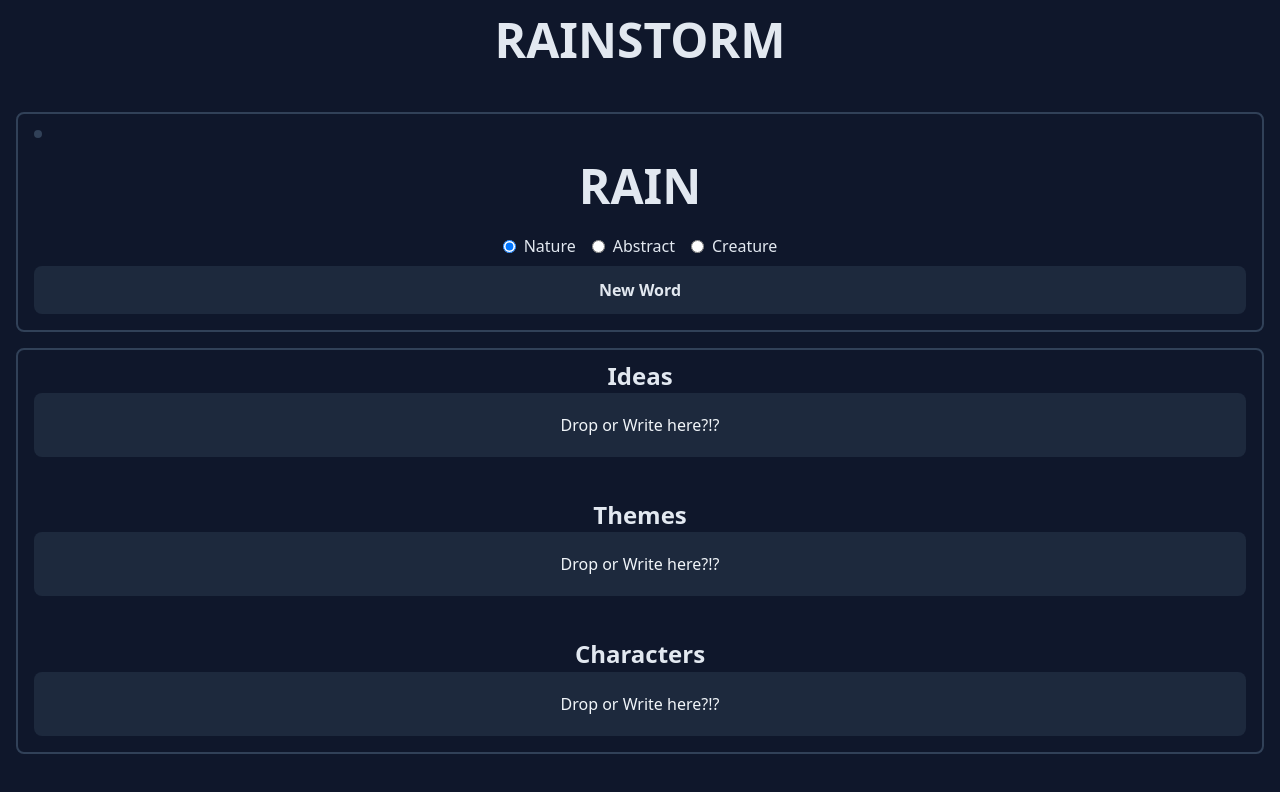
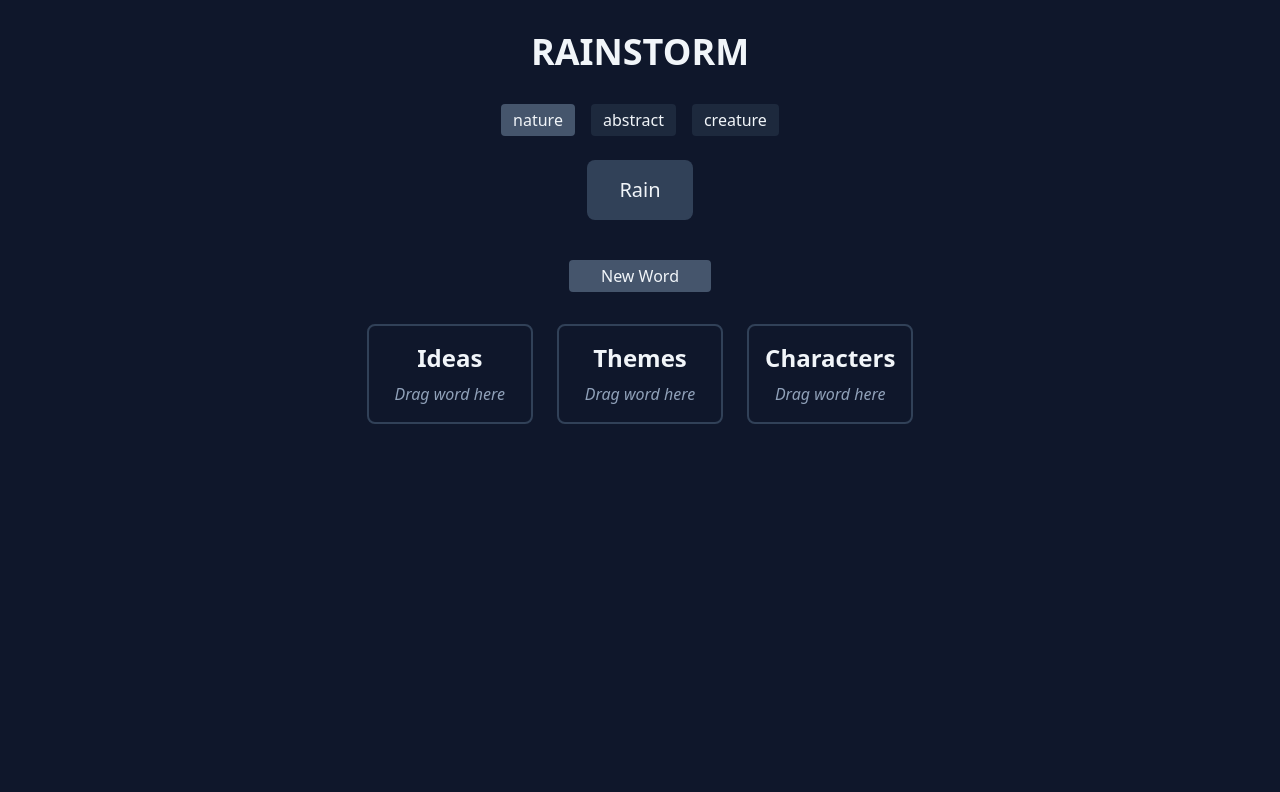
Before and after one commit to Davkje/rainstorm-beta, a React (Vite) app: page / in a window 1280 px wide. Shown: the top 792 px of the page. Built offline with nearby package versions, Linux system fonts and the light colour scheme.

Commit message:
word chip komponent

```diff
--- a/src/App.tsx
+++ b/src/App.tsx
@@ -1,49 +1,103 @@
 import "./App.css";
 import { useState } from "react";
+import { DndContext, closestCenter, PointerSensor, useSensor, useSensors } from "@dnd-kit/core";
+import type { DragEndEvent, DragStartEvent } from "@dnd-kit/core";
+import IdeaCanvas from "./components/IdeaCanvas";
 import WordGenerator from "./components/WordGenerator";
-import { DndContext, type DragEndEvent } from "@dnd-kit/core";
-import IdeaCanvas from "./components/IdeaCanvas";
+import { DragOverlay } from "@dnd-kit/core";
+import WordChip from "./components/WordChip";
+import { arrayMove } from "@dnd-kit/sortable";
 
-function App() {
-	const [canvases, setCanvases] = useState([
-		{ id: "canvas-ideas", title: "Ideas", words: [] as string[] },
-		{ id: "canvas-themes", title: "Themes", words: [] as string[] },
-		{ id: "canvas-characters", title: "Characters", words: [] as string[] },
+type Canvas = {
+	id: string;
+	title: string;
+	words: string[];
+};
+
+export default function App() {
+	const [canvases, setCanvases] = useState<Canvas[]>([
+		{ id: "canvas-ideas", title: "Ideas", words: [] },
+		{ id: "canvas-themes", title: "Themes", words: [] },
+		{ id: "canvas-characters", title: "Characters", words: [] },
 	]);
 
+	const [generatedWord, setGeneratedWord] = useState<string>("Rain");
+	const [draggingWord, setDraggingWord] = useState<{ word: string; parentId: string } | null>(null);
+
+	const sensors = useSensors(useSensor(PointerSensor));
+
+	const handleDragStart = (event: DragStartEvent) => {
+		const activeWord = event.active.data?.current;
+		if (activeWord) setDraggingWord(activeWord);
+	};
+
+	// Hantera drag & drop
 	const handleDragEnd = (event: DragEndEvent) => {
-		const { over, active } = event;
+		setDraggingWord(null);
+		const { active, over } = event;
+		if (!active || !over) return;
 
-		if (!over || !active?.data?.current?.word) return;
+		const activeWord = active.data?.current?.word;
+		const activeParent = active.data?.current?.parentId;
+		const overParent = over.data?.current?.parentId;
+		if (!activeWord || !activeParent || !overParent) return;
 
-		const word = active.data.current.word;
+		// Hindra drop i generator
+		if (overParent === "generator") return;
 
-		setCanvases((prev) =>
-			prev.map((c) =>
-				c.id === over.id && !c.words.includes(word)
-					? { ...c, words: [...c.words, word] }
-					: c
-			)
-		);
+		setCanvases((prev) => {
+			let updated = [...prev];
+
+			// --- Drag mellan olika canvases ---
+			if (activeParent !== overParent) {
+				updated = updated.map((c) => {
+					if (c.id === activeParent)
+						return { ...c, words: c.words.filter((w) => w !== activeWord) };
+					if (c.id === overParent && !c.words.includes(activeWord))
+						return { ...c, words: [...c.words, activeWord] };
+					return c;
+				});
+				return updated;
+			}
+
+			// --- Drag inom samma canvas (sortering) ---
+			const canvasIndex = updated.findIndex((c) => c.id === activeParent);
+			if (canvasIndex === -1) return updated;
+
+			const canvas = updated[canvasIndex];
+			const oldIndex = canvas.words.indexOf(activeWord);
+			const newIndex = canvas.words.indexOf(over.data?.current?.word);
+
+			if (oldIndex !== -1 && newIndex !== -1 && oldIndex !== newIndex) {
+				const newWords = arrayMove(canvas.words, oldIndex, newIndex);
+				updated[canvasIndex] = { ...canvas, words: newWords };
+			}
+
+			return updated;
+		});
 	};
 
 	return (
-		<>
-			<DndContext onDragEnd={handleDragEnd}>
-				<section className="flex w-full h-full flex-col justify-start gap-4">
-					<h1 className="text-5xl font-bold m-4">RAINSTORM</h1>
-					<div className="flex gap-4 p-4 flex-col">
-						<WordGenerator />
-						<div className="flex flex-col gap-4 border-2 rounded-lg w-full border-slate-700">
-							{canvases.map((c) => (
-								<IdeaCanvas key={c.id} id={c.id} title={c.title} words={c.words} />
-							))}
-						</div>
-					</div>
-				</section>
+		<div className="min-h-screen bg-slate-900 text-slate-100 flex flex-col items-center p-8 m-auto">
+			<DndContext
+				sensors={sensors}
+				collisionDetection={closestCenter}
+				onDragEnd={handleDragEnd}
+				onDragStart={handleDragStart}
+			>
+				<h1 className="text-4xl font-bold mb-8">RAINSTORM</h1>
+				<WordGenerator currentWord={generatedWord} setCurrentWord={setGeneratedWord} />
+				<div className="grid grid-cols-1 md:grid-cols-3 gap-6 w-full max-w-6xl mt-8">
+					{canvases.map((canvas) => (
+						<IdeaCanvas key={canvas.id} id={canvas.id} title={canvas.title} words={canvas.words} />
+					))}
+				</div>
+				<DragOverlay dropAnimation={null}>
+					{draggingWord ? (
+						<WordChip word={draggingWord.word} parentId={draggingWord.parentId} />
+					) : null}
+				</DragOverlay>
 			</DndContext>
-		</>
+		</div>
 	);
 }
-
-export default App;
--- a/src/components/IdeaCanvas.tsx
+++ b/src/components/IdeaCanvas.tsx
@@ -1,38 +1,47 @@
 import { useDroppable } from "@dnd-kit/core";
+import { SortableContext, rectSortingStrategy } from "@dnd-kit/sortable";
+import WordChip from "./WordChip";
 
 type Props = {
 	id: string;
 	title: string;
 	words: string[];
+	onAddWord?: () => void;
 };
 
-export default function IdeaCanvas({ id, title, words }: Props) {
+export default function IdeaCanvas({ id, title, words, onAddWord }: Props) {
 	const { setNodeRef, isOver } = useDroppable({
 		id,
+		data: { parentId: id },
 	});
 
 	return (
-		<div className="flex flex-col justify-start w-full p-4 rounded-lg">
-			<h3 className="text-2xl font-bold leading-[0.8] pb-2 ">{title}</h3>
 		<div
 			ref={setNodeRef}
-				className={`w-full min-h-16 flex flex-wrap justify-center items-center gap-2 p-2 rounded-lg transition-colors
-        ${isOver ? " bg-slate-700" : "bg-slate-800"}
-        `}
+			className={`flex flex-col p-4 border-2 rounded-lg transition-colors ${
+				isOver ? "border-slate-400 bg-slate-800" : "border-slate-700 bg-slate-900"
+			}`}
 		>
+			<h3 className="text-2xl font-bold pb-2">{title}</h3>
+
+			<SortableContext items={words.map((w) => `${id}-${w}`)} strategy={rectSortingStrategy}>
+				<div className="flex flex-wrap gap-2 justify-center">
 					{words.length === 0 ? (
-					<p className="text-slate-100">Drop or Write here?!?</p>
+						<p className="italic text-slate-400 self-center">Drag word here</p>
 					) : (
-					words.map((word, i) => (
-						<div
-							key={i}
-							className="p-2 max-w-max bg-slate-700 font-bold text-xl rounded-lg inline-block capitalize"
-						>
-							{word}
-						</div>
-					))
+						words.map((word) => <WordChip key={word} word={word} parentId={id} />)
 					)}
 				</div>
+			</SortableContext>
+
+			{onAddWord && (
+				<button
+					onClick={onAddWord}
+					className="mt-2 px-3 py-1 bg-slate-600 rounded hover:bg-slate-500"
+				>
+					Add current word
+				</button>
+			)}
 		</div>
 	);
 }
--- /dev/null
+++ b/src/components/WordChip.tsx
@@ -0,0 +1,47 @@
+import { useSortable } from "@dnd-kit/sortable";
+import { CSS } from "@dnd-kit/utilities";
+
+type Props = {
+	word: string;
+	parentId: string;
+};
+
+export default function WordChip({ word, parentId }: Props) {
+	// Gör ordet "sortable" via dnd-kit
+	const {
+		attributes,
+		listeners,
+		setNodeRef,
+		transform,
+		transition,
+		isDragging,
+	} = useSortable({
+		id: `${parentId}-${word}`, // unikt ID för varje chip
+		data: {
+			type: "word",
+			word,
+			parentId,
+		},
+	});
+
+	// Visuell animation för flyttning
+	const style = {
+		transform: CSS.Transform.toString(transform),
+		transition,
+		opacity: isDragging ? 0.5 : 1,
+		cursor: "grab",
+	};
+
+	return (
+		<div
+			ref={setNodeRef}
+			style={style}
+			{...attributes}
+			{...listeners}
+			className={`flex flex-col justify-center px-8 py-4 bg-slate-700 rounded-lg text-slate-100 text-xl capitalize select-none
+        ${isDragging ? "ring-2 ring-slate-400 scale-105" : "hover:bg-slate-600"}`}
+		>
+			{word}
+		</div>
+	);
+}
--- a/src/components/WordGenerator.tsx
+++ b/src/components/WordGenerator.tsx
@@ -1,80 +1,56 @@
 import { useState } from "react";
-import { useDraggable } from "@dnd-kit/core";
 import { wordBanks } from "../data/wordBanks";
+import WordChip from "./WordChip";
 
-export default function WordGenerator() {
-	const [selectedBank, setSelectedBank] = useState<keyof typeof wordBanks>("nature");
-	const [currentWord, setCurrentWord] = useState<string>("Rain");
-	const [recentWords, setRecentWords] = useState<string[]>([]);
-	const recentLimit = 6;
+type Props = {
+  currentWord: string;
+  setCurrentWord: (word: string) => void;
+};
 
-	const { attributes, listeners, setNodeRef, transform } = useDraggable({
-		id: "word-chip",
-		data: { word: currentWord },
-	});
+export default function WordGenerator({ currentWord, setCurrentWord }: Props) {
+  const [bank, setBank] = useState<keyof typeof wordBanks>("nature");
 
-	const style = transform
-		? { transform: `translate3d(${transform.x}px, ${transform.y}px, 0)` }
-		: undefined;
+  const getRandomWord = () => {
+    const words = wordBanks[bank];
+    if (!words || words.length === 0) return;
 
-	function getRandomWord() {
-		const words = wordBanks[selectedBank];
-		let newWord = currentWord;
+    let newWord = words[Math.floor(Math.random() * words.length)];
 
-		let tries = 0; // Tries att hitta ett nytt ord, 50 ggr är max
-		while ((recentWords.includes(newWord) || newWord === currentWord) && tries < 50) {
-			const randomIndex = Math.floor(Math.random() * words.length);
-			newWord = words[randomIndex];
-			tries++;
+    // Undvik samma ord som innan om det finns fler än ett
+    while (newWord === currentWord && words.length > 1) {
+      newWord = words[Math.floor(Math.random() * words.length)];
     }
 
     setCurrentWord(newWord);
-
-		setRecentWords((prev) => {
-			const updated = [newWord, ...prev];
-			return updated.slice(0, recentLimit);
-		});
-	}
+  };
 
   return (
-		<div className="flex flex-col justify-between w-full p-4 rounded-lg border-2 border-slate-700">
-			<span className="bg-slate-700 w-2 h-2 rounded-full"></span>
-			<div className="flex justify-center py-6">
-				<p
-					className="text-5xl uppercase font-bold"
-					ref={setNodeRef}
-					{...listeners}
-					{...attributes}
-					style={style}
+    <div className="flex flex-col items-center gap-4">
+      <div className="flex gap-4">
+        {Object.keys(wordBanks).map((b) => (
+          <button
+            key={b}
+            className={`px-3 py-1 rounded ${
+              bank === b ? "bg-slate-600" : "bg-slate-800"
+            } hover:bg-slate-500`}
+            onClick={() => setBank(b as keyof typeof wordBanks)}
           >
-					{currentWord}
-				</p>
-			</div>
-			<div className="flex flex-col gap-2">
-				<div className="flex justify-center gap-4">
-					{Object.keys(wordBanks).map((bankName) => (
-						<label
-							key={bankName}
-							className="flex flex-row justify-center items-center gap-2 capitalize"
-						>
-							<input
-								type="radio"
-								name="bank"
-								value={bankName}
-								checked={selectedBank === bankName}
-								onChange={() => setSelectedBank(bankName as keyof typeof wordBanks)}
-							/>
-							{bankName}
-						</label>
+            {b}
+          </button>
         ))}
       </div>
+
+      <div className="m-2">
+        {/* WordChip som kan dras */}
+        <WordChip word={currentWord} parentId="generator" />
+      </div>
+
       <button
-					className="p-3 bg-slate-800 rounded-lg font-bold hover:bg-slate-700 active:bg-slate-600"
+        className="mt-4 px-8 py-1 bg-slate-600 rounded hover:bg-slate-500"
         onClick={getRandomWord}
       >
         New Word
       </button>
     </div>
-		</div>
   );
 }
```
Lines whose indentation alone changed are shown as unchanged.
